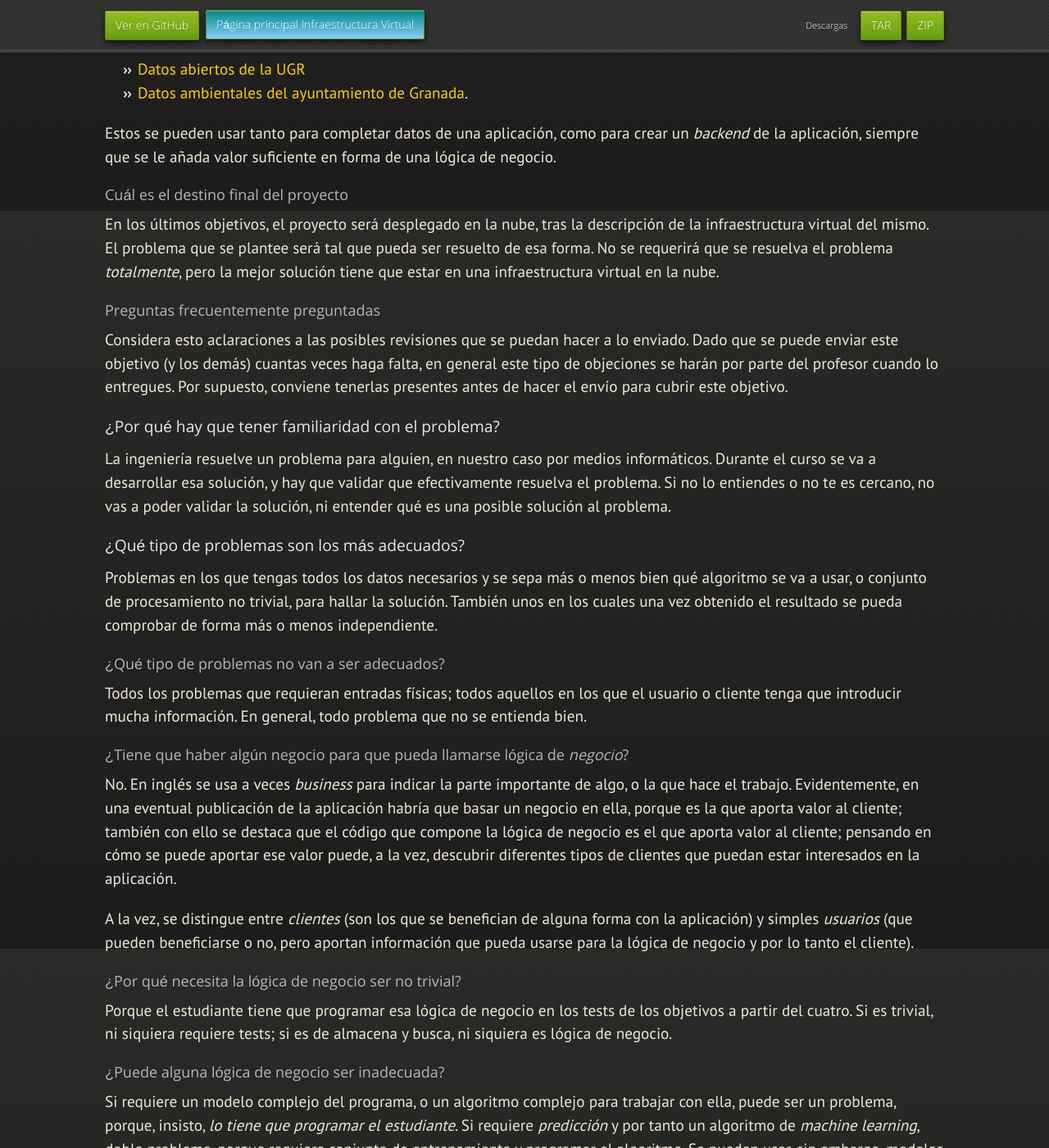
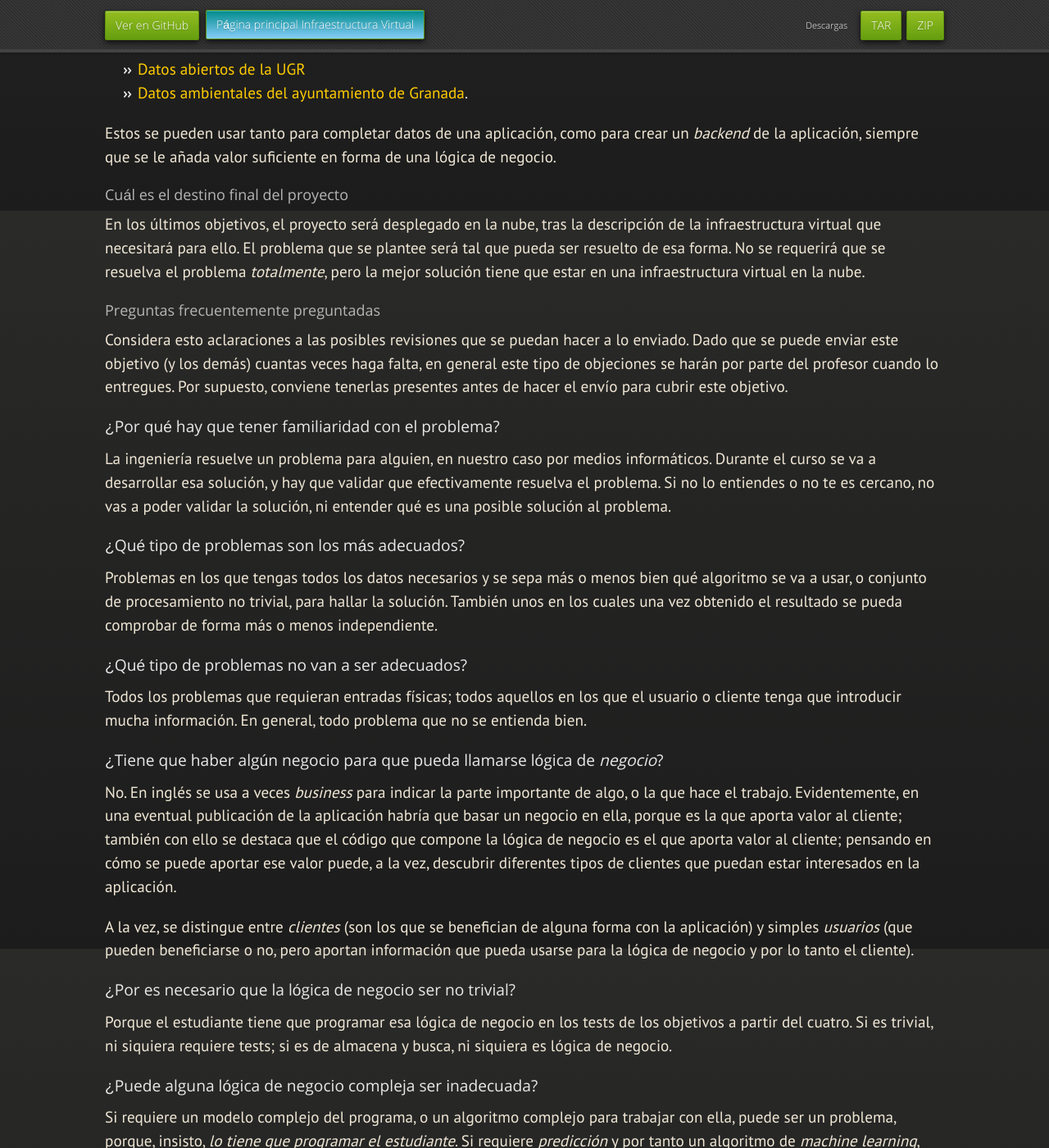
Before and after one commit to JJ/IV, a Jekyll site: the page built from documentos/proyecto/0.Repositorio.md, in a window 1280 px wide and 1400 px high, scrolled down 3343 px. Shown: the whole window at 82% size. Built offline with Jekyll 4.4.1, drawn with Linux system fonts in a browser that asks for light colours; nearby versions of some CDN libraries; some web fonts are replaced; our own code applies the rules of GitHub Pages for plain Markdown files.

Commit message:
Sync documentos/proyecto/0.Repositorio.md de master a gh-pages

```diff
--- a/documentos/proyecto/0.Repositorio.md
+++ b/documentos/proyecto/0.Repositorio.md
@@ -183,10 +183,10 @@ forma de una lógica de negocio.
 ### Cuál es el destino final del proyecto
 
 En los últimos objetivos, el proyecto será desplegado en la nube, tras la
-descripción de la infraestructura virtual del mismo. El problema que se plantee
-será tal que pueda ser resuelto de esa forma. No se requerirá que se resuelva el
-problema *totalmente*, pero la mejor solución tiene que estar en una
-infraestructura virtual en la nube.
+descripción de la infraestructura virtual que necesitará para ello. El problema
+que se plantee será tal que pueda ser resuelto de esa forma. No se requerirá que
+se resuelva el problema *totalmente*, pero la mejor solución tiene que estar en
+una infraestructura virtual en la nube.
 
 ### Preguntas frecuentemente preguntadas
 
@@ -211,13 +211,13 @@ bien qué algoritmo se va a usar, o conjunto de procesamiento no trivial, para
 hallar la solución. También unos en los cuales una vez obtenido el resultado se
 pueda comprobar de forma más o menos independiente.
 
-### ¿Qué tipo de problemas no van a ser adecuados?
+#### ¿Qué tipo de problemas no van a ser adecuados?
 
 Todos los problemas que requieran entradas físicas; todos aquellos en los que el
 usuario o cliente tenga que introducir mucha información. En general, todo
 problema que no se entienda bien.
 
-### ¿Tiene que haber algún negocio para que pueda llamarse lógica de *negocio*?
+#### ¿Tiene que haber algún negocio para que pueda llamarse lógica de *negocio*?
 
 No. En inglés se usa a veces *business* para indicar la parte importante de
 algo, o la que hace el trabajo. Evidentemente, en una eventual publicación de la
@@ -232,13 +232,13 @@ forma con la aplicación) y simples *usuarios* (que pueden beneficiarse o no,
 pero aportan información que pueda usarse para la lógica de negocio y por lo
 tanto el cliente).
 
-### ¿Por qué necesita la lógica de negocio ser no trivial?
+#### ¿Por es necesario que la lógica de negocio ser no trivial?
 
 Porque el estudiante tiene que programar esa lógica de negocio en los tests de
 los objetivos a partir del cuatro. Si es trivial, ni siquiera requiere tests; si
 es de almacena y busca, ni siquiera es lógica de negocio.
 
-### ¿Puede alguna lógica de negocio ser inadecuada?
+#### ¿Puede alguna lógica de negocio compleja ser inadecuada?
 
 Si requiere un modelo complejo del programa, o un algoritmo complejo para
 trabajar con ella, puede ser un problema, porque, insisto, *lo tiene que
@@ -247,7 +247,7 @@ programar el estudiante*. Si requiere *predicción* y por tanto un algoritmo de
 programar el algoritmo. Se pueden usar, sin embargo, modelos ya entrenados
 siempre que esos modelos los programe uno.
 
-### ¿Qué problemas serán adecuados para la nube?
+#### ¿Qué problemas serán adecuados para la nube?
 
 Cualquiera que requiera muchos usuarios situados en muchos lugares diferentes,
 tendrán que desplegarse en la nube, siempre que los datos que necesite cada
@@ -255,7 +255,7 @@ usuario estén en el servidor o bien proporcionados por el resto de
 usuarios. También los que usen datos agregados para generar información para
 otro cliente.
 
-### ¿Cuáles serán inadecuados para una infraestructura virtual?
+#### ¿Cuáles serán inadecuados para una infraestructura virtual?
 
 Las que estén dirigidas a un solo cliente, que tenga todos los datos necesarios
 para aplicar la lógica de negocio.
```
